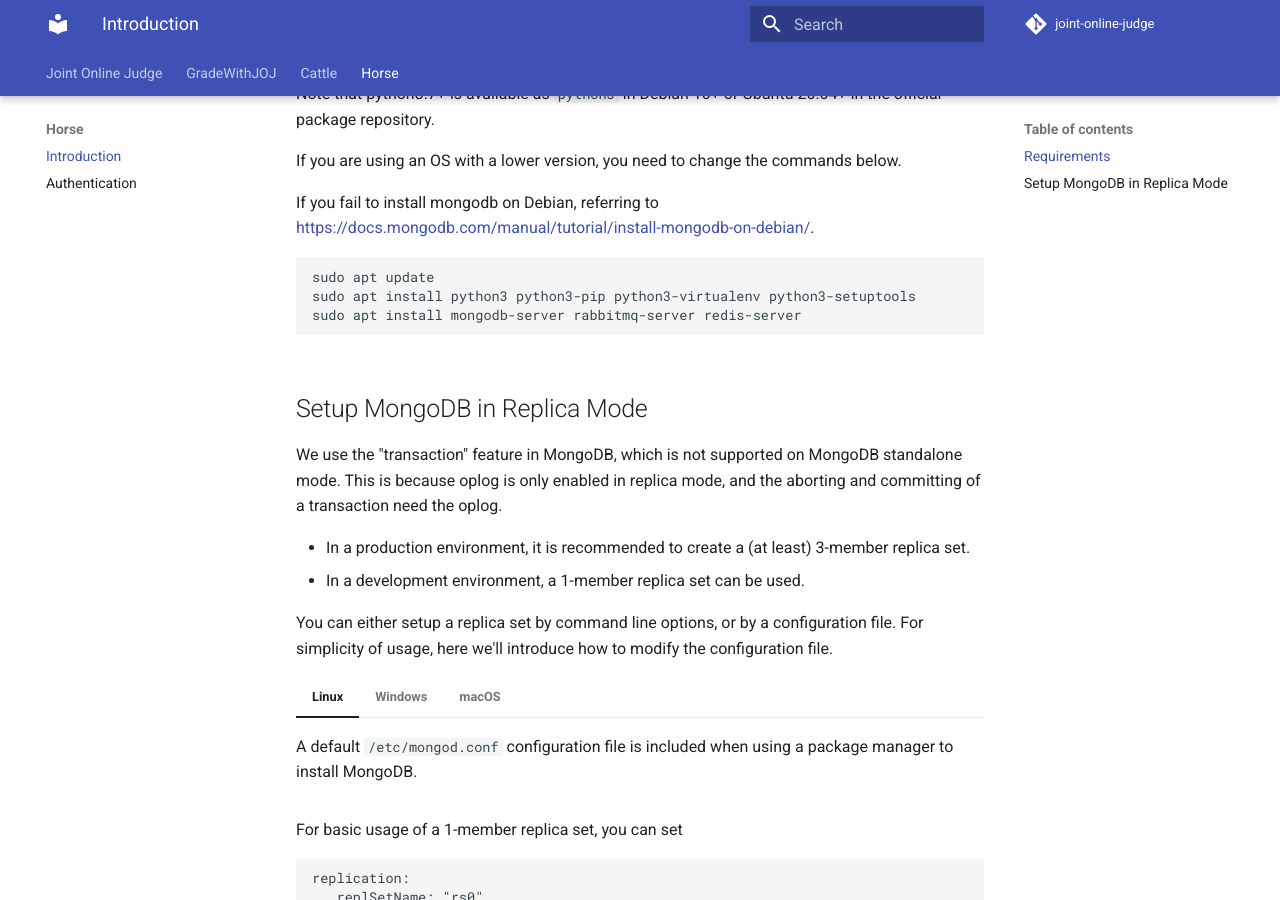
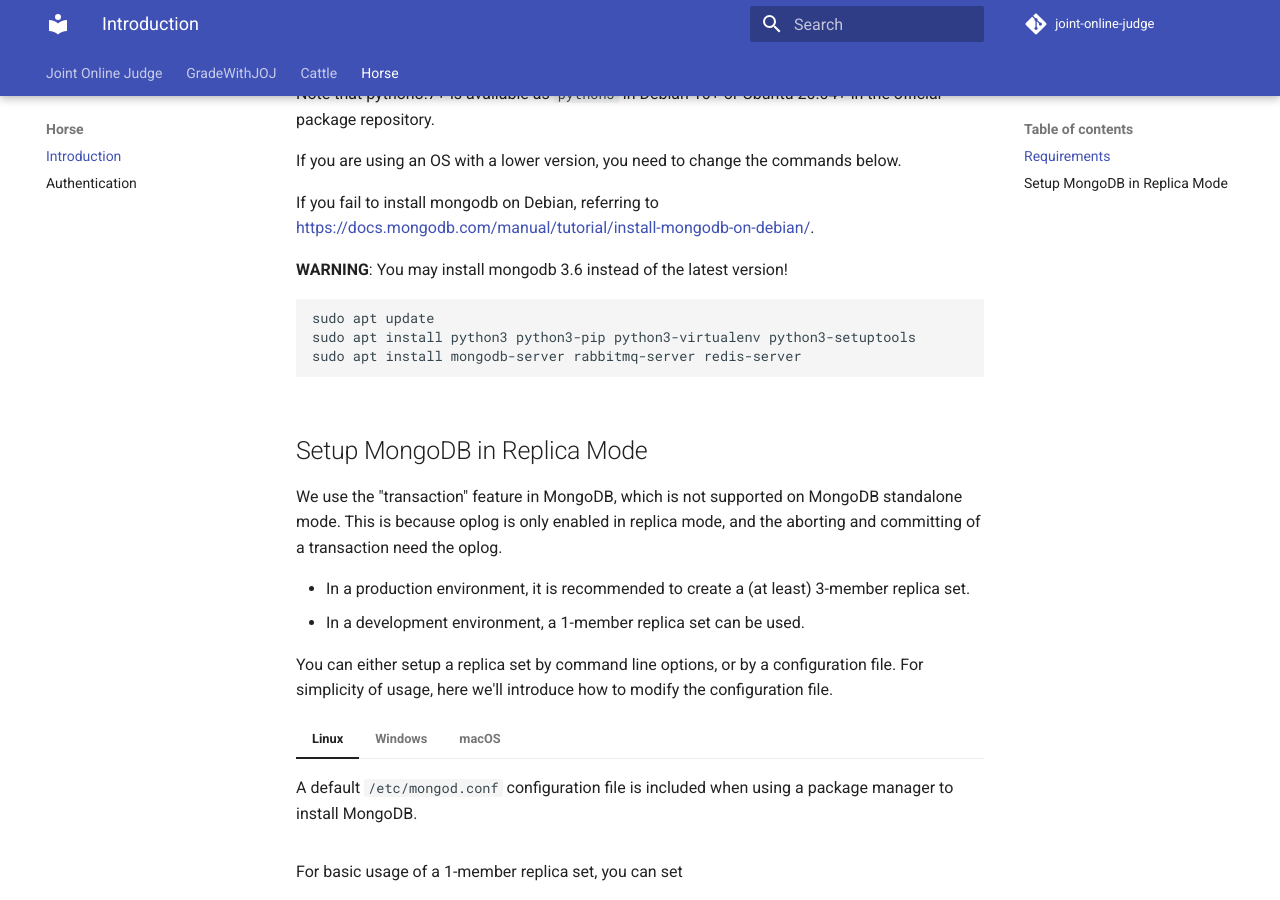
Before and after one commit to joint-online-judge/joint-online-judge.github.io, an MkDocs documentation site: the page built from docs/horse/index.md, in a window 1280 px wide and 900 px high, scrolled down 438 px. Built offline with MkDocs 1.6.1 and Material for MkDocs 9.7.7, drawn with Linux system fonts in a browser that asks for light colours.

Commit message:
Update index.md

````diff
--- a/docs/horse/index.md
+++ b/docs/horse/index.md
@@ -17,6 +17,8 @@
     If you are using an OS with a lower version, you need to change the commands below.
 
     If you fail to install mongodb on Debian, referring to <https://docs.mongodb.com/manual/tutorial/install-mongodb-on-debian/>.
+
+    **WARNING**: You may install mongodb 3.6 instead of the latest version!
 
     ```bash
     sudo apt update
````
